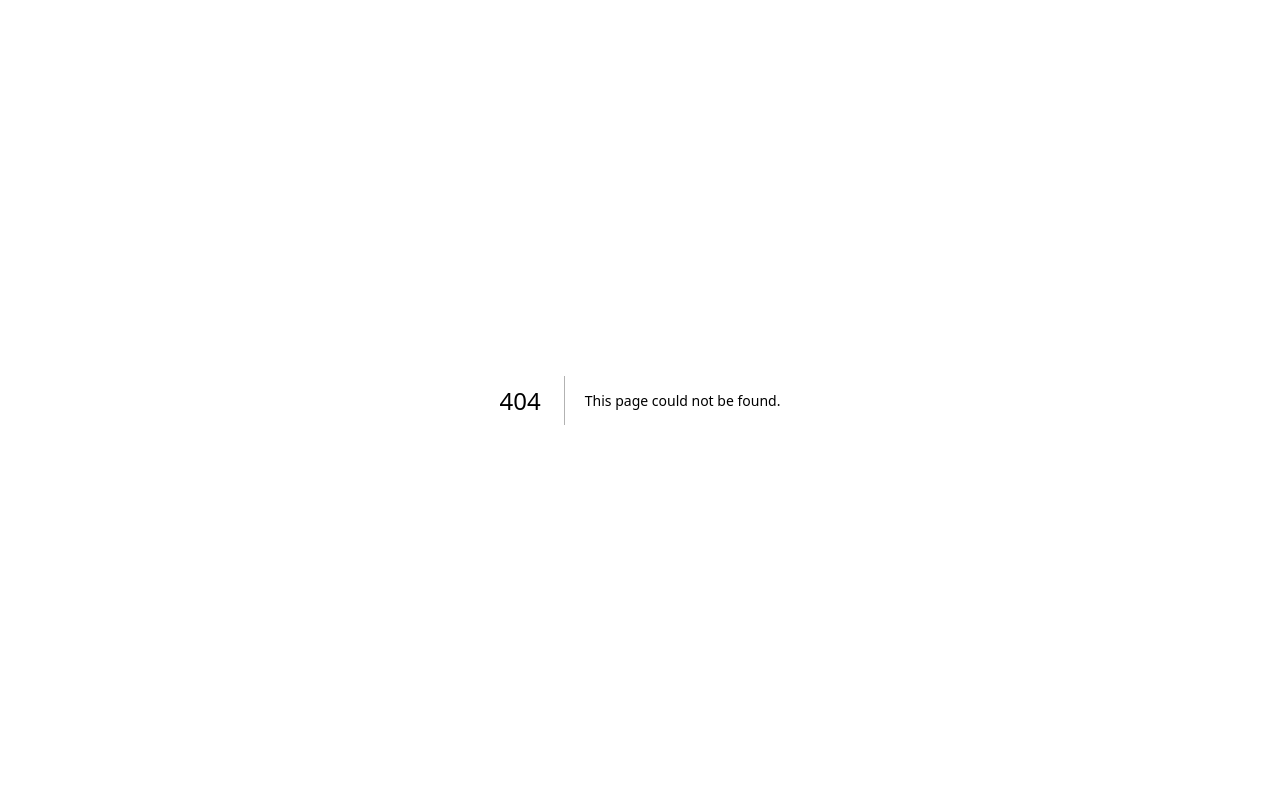
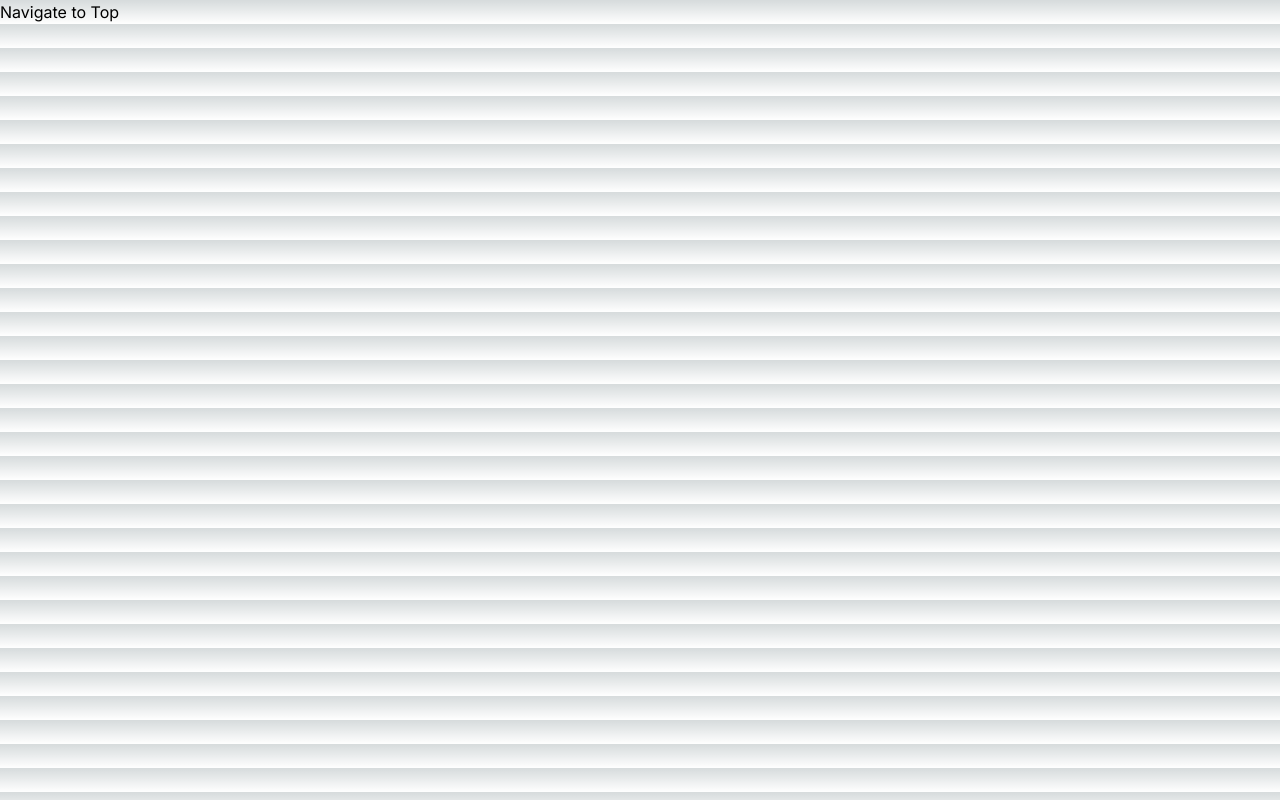
Before and after one commit to sunnybhandal/react-course-june-2023, a Next.js app: page /posts/1 in a window 1280 px wide. Before the commit this address had no page. Built offline with nearby package versions, Linux system fonts and the light colour scheme.

Commit message:
endpoint understanding

```diff
--- /dev/null
+++ b/app/posts/[postId]/page.js
@@ -0,0 +1,7 @@
+import React from "react";
+
+const page = () => {
+  return <div>{postId}</div>;
+};
+
+export default page;
--- /dev/null
+++ b/app/posts/layout.js
@@ -0,0 +1,8 @@
+import React from "react";
+// Creates a specific layout for an endpoint
+
+const layout = () => {
+  return <div>Navigate to Top</div>;
+};
+
+export default layout;
```
